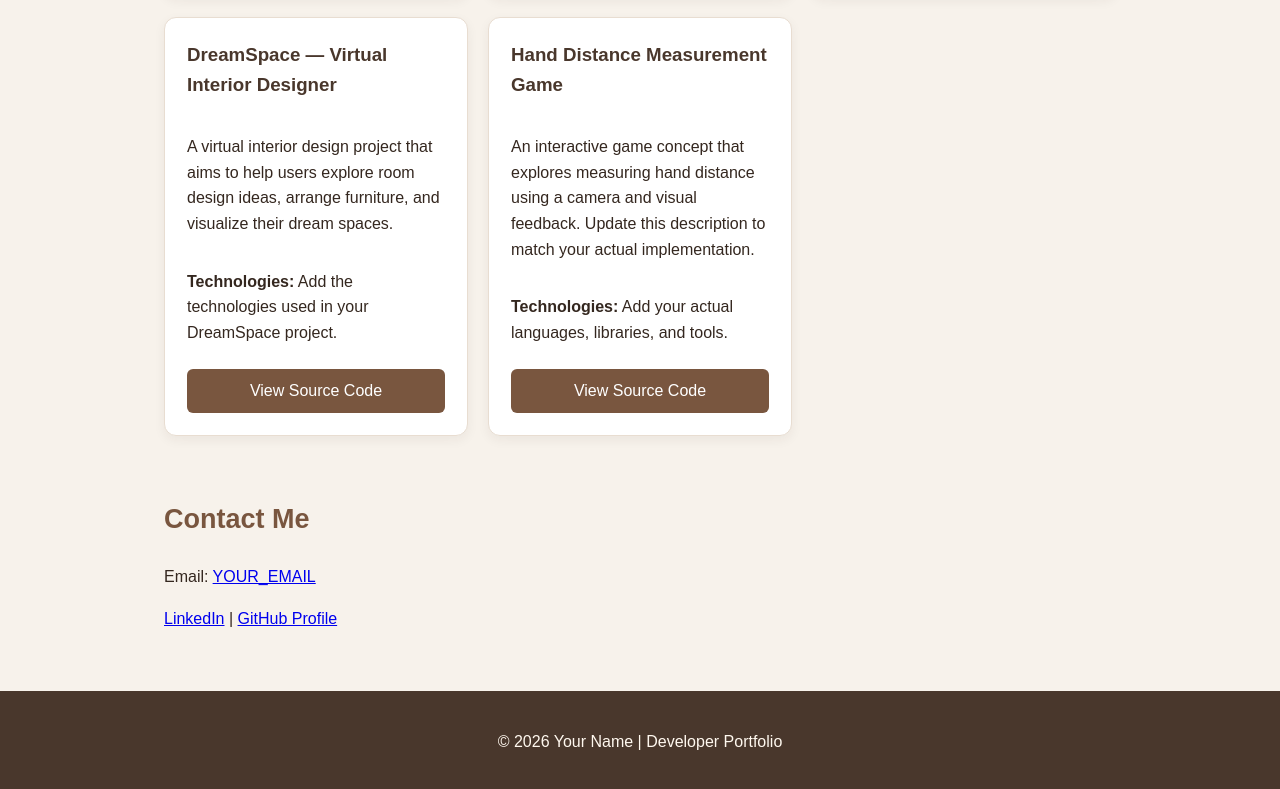
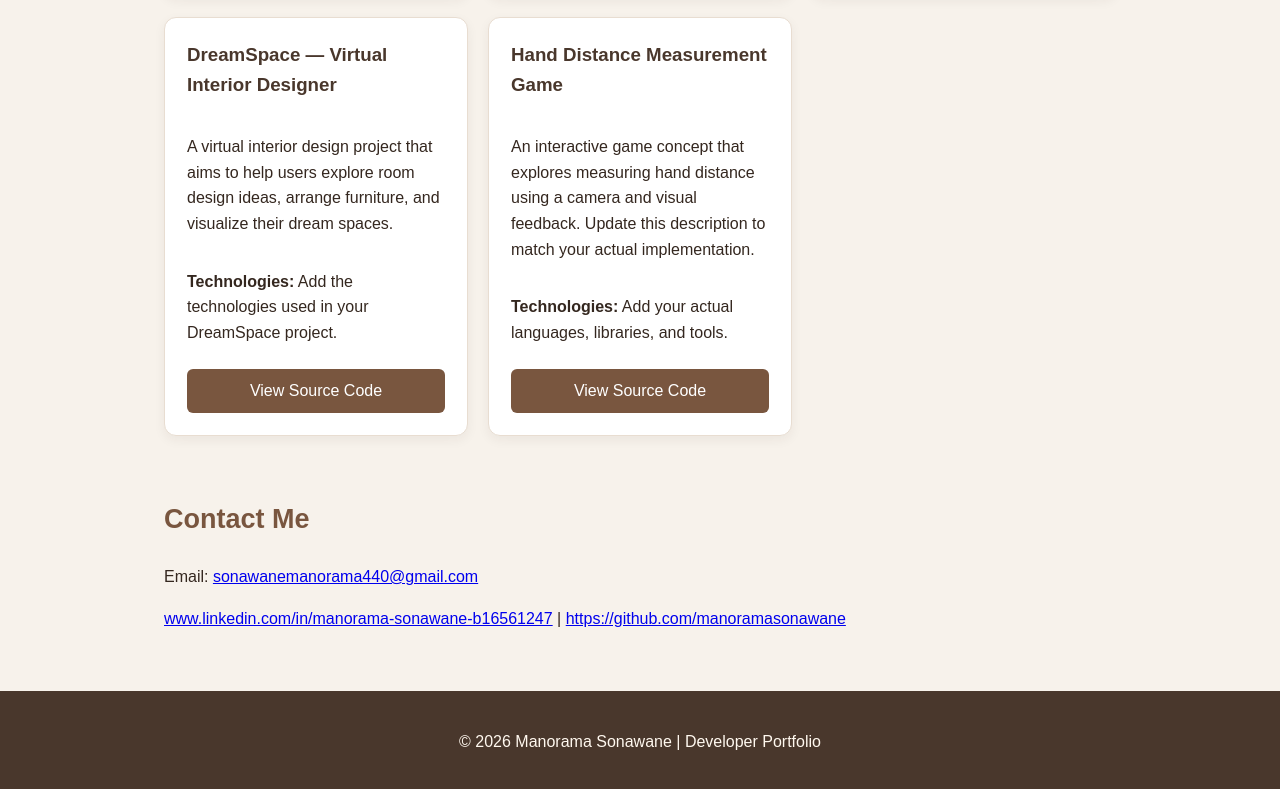
Before and after one commit to manoramasonawane/manoramasonawane.github.io, a plain HTML site: page index.html in a window 1280 px wide. Shown: the part 1237-2026 px from the top of the page. Drawn offline with Linux system fonts and the light colour scheme.

Commit message:
Update index.html

```diff
--- a/index.html
+++ b/index.html
@@ -4,7 +4,7 @@
 <head>
   <meta charset="UTF-8">
   <meta name="viewport" content="width=device-width, initial-scale=1.0">
-  <title>Your Name | Software Developer Portfolio</title>
+  <title>Manorama Sonawane | Software Developer Portfolio</title>
 
   <style>
     * {
@@ -142,7 +142,7 @@
 <body>
 
   <header>
-    <h1>Your Name</h1>
+    <h1>Manorama Sonawane</h1>
     <p>Aspiring Software Developer</p>
     <p>Turning ideas into practical digital solutions.</p>
 
@@ -274,18 +274,18 @@
       <h2>Contact Me</h2>
       <p>
         Email:
-        <a href="mailto:YOUR_EMAIL">YOUR_EMAIL</a>
+        <a href="mailto:YOUR_EMAI">sonawanemanorama440@gmail.com</a>
       </p>
       <p>
-        <a href="YOUR_LINKEDIN_URL">LinkedIn</a> |
-        <a href="YOUR_GITHUB_PROFILE_URL">GitHub Profile</a>
+        <a href="YOUR_LINKEDIN_URL">www.linkedin.com/in/manorama-sonawane-b16561247</a> |
+        <a href="YOUR_GITHUB_PROFILE_URL">https://github.com/manoramasonawane</a>
       </p>
     </section>
 
   </main>
 
   <footer>
-    <p>© 2026 Your Name | Developer Portfolio</p>
+    <p>© 2026 Manorama Sonawane | Developer Portfolio</p>
   </footer>
 
 </body>
```
